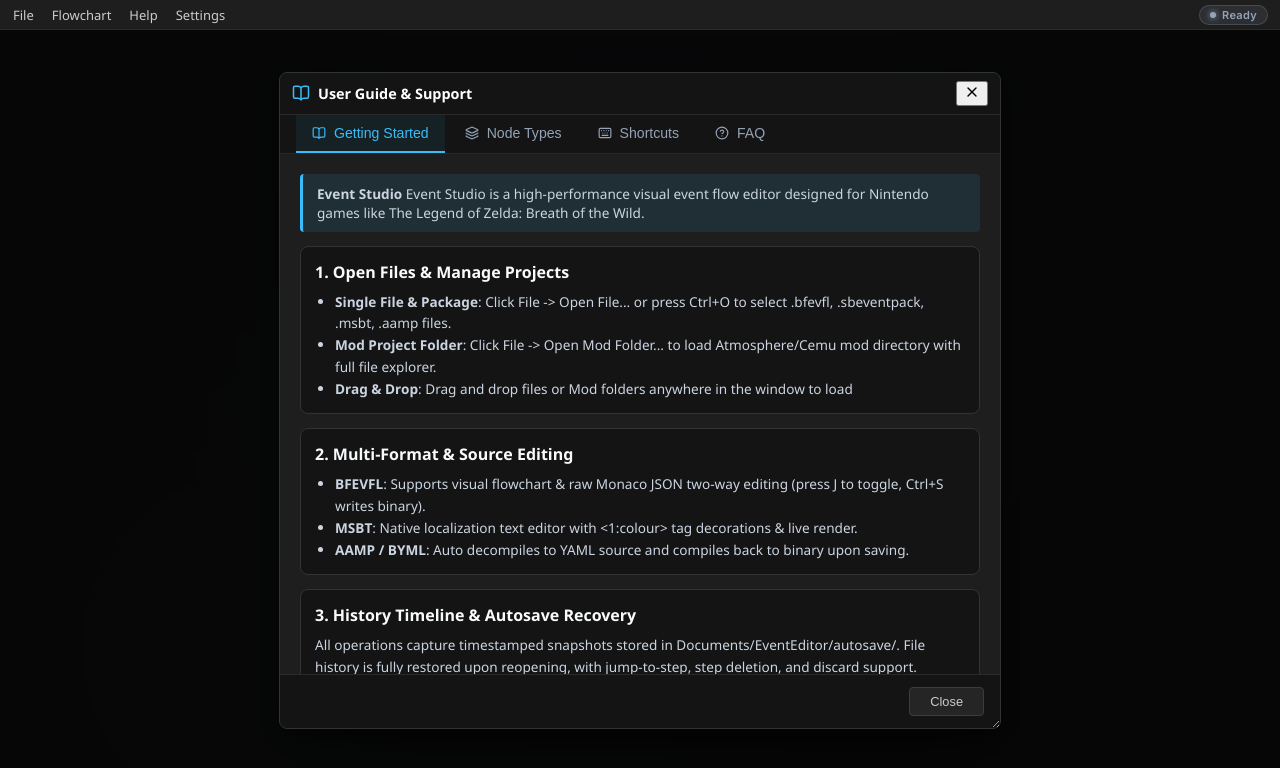
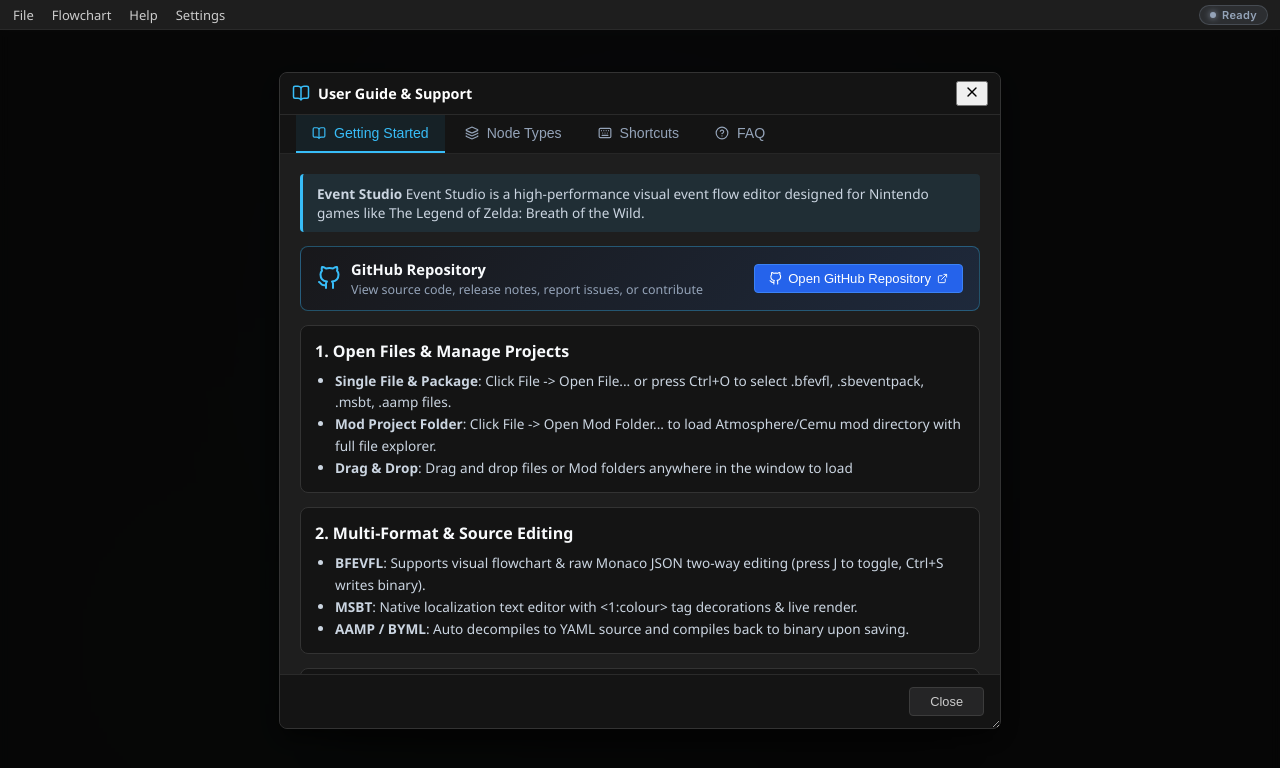
Before and after one commit to k-carbonatedtea/EventStudio, a React (Vite) app: page / in a window 1280 px wide. Both pictures are taken after a click on the button "View User Guide (F1)". Shown: the top 768 px of the page. Built offline with nearby package versions, Linux system fonts and the light colour scheme.

Commit message:
Add GitHub repository links to About and Help modals

```diff
--- a/src/components/AboutModal.tsx
+++ b/src/components/AboutModal.tsx
@@ -1,5 +1,6 @@
 import { useState } from 'react';
-import { X, Info, Code, Heart } from 'lucide-react';
+import { X, Info, Code, Heart, ExternalLink } from 'lucide-react';
+import { openExternalUrl } from '../utils/openExternal';
 import { useTranslation } from '../i18n';
 
 interface AboutModalProps {
@@ -7,10 +8,26 @@
   onClose: () => void;
 }
 
+const GITHUB_REPO_URL = 'https://github.com/k-carbonatedtea/EventStudio';
+
+// GitHub SVG 矢量图标组件
+function GithubIcon({ size = 16, color = 'currentColor' }: { size?: number; color?: string }) {
+  return (
+    <svg width={size} height={size} viewBox="0 0 24 24" fill="none" stroke={color} strokeWidth="2" strokeLinecap="round" strokeLinejoin="round">
+      <path d="M9 19c-5 1.5-5-2.5-7-3m14 6v-3.87a3.37 3.37 0 0 0-.94-2.61c3.14-.35 6.44-1.54 6.44-7A5.44 5.44 0 0 0 20 4.77 5.07 5.07 0 0 0 19.91 1S18.73.65 16 2.48a13.38 13.38 0 0 0-7 0C6.27.65 5.09 1 5.09 1A5.07 5.07 0 0 0 5 4.77a5.44 5.44 0 0 0-1.5 3.78c0 5.42 3.3 6.61 6.44 7A3.37 3.37 0 0 0 9 18.13V22" />
+    </svg>
+  );
+}
+
 // 关于软件弹窗：展示版本信息、使用的开源库列表及社区致谢
 export default function AboutModal({ isOpen, onClose }: AboutModalProps) {
   const { t, locale } = useTranslation();
   const [activeTab, setActiveTab] = useState<'info' | 'libraries' | 'credits'>('info');
+
+  // 打开外部 GitHub 页面
+  const handleOpenGithub = () => {
+    openExternalUrl(GITHUB_REPO_URL);
+  };
 
   if (!isOpen) return null;
 
@@ -95,6 +112,33 @@
               <div style={{ background: '#141414', border: '1px solid #333333', borderRadius: 8, padding: 14 }}>
                 <h4 style={{ margin: '0 0 10px 0', color: '#38bdf8', fontSize: '0.92rem' }}>{t('about.devContactTitle')}</h4>
                 <div style={{ display: 'flex', flexDirection: 'column', gap: 8, fontSize: '0.86rem', color: '#cbd5e1' }}>
+                  <div style={{ display: 'flex', alignItems: 'center', gap: 8, flexWrap: 'wrap' }}>
+                    <span style={{ color: '#94a3b8', width: 75 }}>{t('about.githubLabel')}</span>
+                    <a
+                      href={GITHUB_REPO_URL}
+                      onClick={(e) => {
+                        e.preventDefault();
+                        handleOpenGithub();
+                      }}
+                      style={{
+                        background: 'rgba(56, 189, 248, 0.12)',
+                        border: '1px solid rgba(56, 189, 248, 0.3)',
+                        color: '#38bdf8',
+                        padding: '3px 10px',
+                        borderRadius: 4,
+                        cursor: 'pointer',
+                        fontSize: '0.84rem',
+                        display: 'inline-flex',
+                        alignItems: 'center',
+                        gap: 6,
+                        textDecoration: 'none'
+                      }}
+                    >
+                      <GithubIcon size={13} />
+                      <span>https://github.com/k-carbonatedtea/EventStudio</span>
+                      <ExternalLink size={11} />
+                    </a>
+                  </div>
                   <div style={{ display: 'flex', alignItems: 'center', gap: 8 }}>
                     <span style={{ color: '#94a3b8', width: 75 }}>{t('about.discordLabel')}</span>
                     <code style={{ background: 'rgba(59, 130, 246, 0.15)', color: '#60a5fa', padding: '2px 8px', borderRadius: 4, fontFamily: 'monospace' }}>ylimhs_</code>
--- a/src/components/HelpModal.tsx
+++ b/src/components/HelpModal.tsx
@@ -1,5 +1,6 @@
 import { useState } from 'react';
-import { X, BookOpen, Layers, Keyboard, HelpCircle } from 'lucide-react';
+import { X, BookOpen, Layers, Keyboard, HelpCircle, ExternalLink } from 'lucide-react';
+import { openExternalUrl } from '../utils/openExternal';
 import { useTranslation } from '../i18n';
 
 interface HelpModalProps {
@@ -7,10 +8,26 @@
   onClose: () => void;
 }
 
+const GITHUB_REPO_URL = 'https://github.com/k-carbonatedtea/EventStudio';
+
+// GitHub SVG 矢量图标组件
+function GithubIcon({ size = 16, color = 'currentColor' }: { size?: number; color?: string }) {
+  return (
+    <svg width={size} height={size} viewBox="0 0 24 24" fill="none" stroke={color} strokeWidth="2" strokeLinecap="round" strokeLinejoin="round">
+      <path d="M9 19c-5 1.5-5-2.5-7-3m14 6v-3.87a3.37 3.37 0 0 0-.94-2.61c3.14-.35 6.44-1.54 6.44-7A5.44 5.44 0 0 0 20 4.77 5.07 5.07 0 0 0 19.91 1S18.73.65 16 2.48a13.38 13.38 0 0 0-7 0C6.27.65 5.09 1 5.09 1A5.07 5.07 0 0 0 5 4.77a5.44 5.44 0 0 0-1.5 3.78c0 5.42 3.3 6.61 6.44 7A3.37 3.37 0 0 0 9 18.13V22" />
+    </svg>
+  );
+}
+
 // 使用说明与帮助指南弹窗
 export default function HelpModal({ isOpen, onClose }: HelpModalProps) {
   const { t, locale } = useTranslation();
   const [activeTab, setActiveTab] = useState<'guide' | 'nodes' | 'shortcuts' | 'faq'>('guide');
+
+  // 打开外部 GitHub 仓库页面
+  const handleOpenGithub = () => {
+    openExternalUrl(GITHUB_REPO_URL);
+  };
 
   if (!isOpen) return null;
 
@@ -54,6 +71,44 @@
             <div style={{ display: 'flex', flexDirection: 'column', gap: 14 }}>
               <div className="settings-tip">
                 <strong>Event Studio</strong> {t('help.introDesc1')}
+              </div>
+
+              {/* GitHub 官方开源仓库 */}
+              <div
+                onClick={handleOpenGithub}
+                style={{
+                  background: 'linear-gradient(135deg, #18181b 0%, #1e293b 100%)',
+                  border: '1px solid rgba(56, 189, 248, 0.35)',
+                  borderRadius: 8,
+                  padding: '12px 16px',
+                  display: 'flex',
+                  alignItems: 'center',
+                  justifyContent: 'space-between',
+                  flexWrap: 'wrap',
+                  gap: 12,
+                  cursor: 'pointer'
+                }}
+              >
+                <div style={{ display: 'flex', alignItems: 'center', gap: 10 }}>
+                  <GithubIcon size={24} color="#38bdf8" />
+                  <div>
+                    <div style={{ fontWeight: 600, color: '#f8fafc', fontSize: '0.92rem' }}>{t('help.githubTitle')}</div>
+                    <div style={{ fontSize: '0.78rem', color: '#94a3b8', marginTop: 2 }}>{t('help.githubDesc')}</div>
+                  </div>
+                </div>
+                <button
+                  type="button"
+                  className="am-btn am-btn-primary"
+                  onClick={(e) => {
+                    e.stopPropagation();
+                    handleOpenGithub();
+                  }}
+                  style={{ display: 'inline-flex', alignItems: 'center', gap: 6, padding: '6px 14px', fontSize: '0.82rem', cursor: 'pointer' }}
+                >
+                  <GithubIcon size={13} />
+                  <span>{t('help.openGithub')}</span>
+                  <ExternalLink size={11} />
+                </button>
               </div>
 
               {/* 1. 文件打开与工程管理 */}
@@ -234,7 +289,34 @@
                 <h4 style={{ margin: '0 0 6px 0', color: '#f8fafc' }}>{t('help.faqFeedbackTitle')}</h4>
                 <div style={{ fontSize: '0.85rem', color: '#94a3b8', lineHeight: 1.6 }}>
                   {t('help.faqFeedbackDesc')}
-                  <div style={{ marginTop: 6, display: 'flex', flexDirection: 'column', gap: 4, color: '#cbd5e1' }}>
+                  <div style={{ marginTop: 8, display: 'flex', flexDirection: 'column', gap: 6, color: '#cbd5e1' }}>
+                    <div style={{ display: 'flex', alignItems: 'center', gap: 8, flexWrap: 'wrap' }}>
+                      <span>• <strong>GitHub:</strong></span>
+                      <a
+                        href={GITHUB_REPO_URL}
+                        onClick={(e) => {
+                          e.preventDefault();
+                          handleOpenGithub();
+                        }}
+                        style={{
+                          background: 'rgba(56, 189, 248, 0.12)',
+                          border: '1px solid rgba(56, 189, 248, 0.3)',
+                          color: '#38bdf8',
+                          padding: '3px 10px',
+                          borderRadius: 4,
+                          cursor: 'pointer',
+                          fontSize: '0.84rem',
+                          display: 'inline-flex',
+                          alignItems: 'center',
+                          gap: 6,
+                          textDecoration: 'none'
+                        }}
+                      >
+                        <GithubIcon size={13} />
+                        <span>https://github.com/k-carbonatedtea/EventStudio</span>
+                        <ExternalLink size={11} />
+                      </a>
+                    </div>
                     <div>• <strong>Discord:</strong> <code style={{ color: '#60a5fa' }}>ylimhs_</code> {t('about.or')} <code style={{ color: '#60a5fa' }}>carbonatedtea</code></div>
                     <div>• <strong>QQ:</strong> <code style={{ color: '#34d399' }}>2875285430</code></div>
                   </div>
--- a/src/i18n/locales/en.ts
+++ b/src/i18n/locales/en.ts
@@ -283,6 +283,7 @@
       'Built-in YAML / AAMP / BYML parameter editing tools.',
     ],
     devContactTitle: 'Developer Contact & Community',
+    githubLabel: 'GitHub:',
     discordLabel: 'Discord:',
     qqLabel: 'QQ:',
     or: 'or',
--- a/src/i18n/locales/enHelp.ts
+++ b/src/i18n/locales/enHelp.ts
@@ -11,6 +11,9 @@
   introDesc1: 'Event Studio is a high-performance visual event flow editor designed for Nintendo games like The Legend of Zelda: Breath of the Wild.',
   introDesc2: 'With intuitive node flowcharts, you can easily edit NPC dialogues, quest progressions, cutscene triggers, and camera movements.',
   introDesc3: 'Supports direct editing and saving of .bfevfl binary files as well as .sbeventpack / .pack archives.',
+  githubTitle: 'GitHub Repository',
+  githubDesc: 'View source code, release notes, report issues, or contribute',
+  openGithub: 'Open GitHub Repository',
   nodeActionDesc: 'Defines specific actions performed by actors or the system, such as playing animations, opening dialogues, playing audio, or teleporting players.',
   nodeSwitchDesc: 'Conditional branch node that routes execution based on the return value of a query function.',
   nodeForkDesc: 'Parallel fork node that splits a single flow into multiple concurrent execution branches.',
--- a/src/i18n/locales/zh.ts
+++ b/src/i18n/locales/zh.ts
@@ -283,6 +283,7 @@
       '内置 YAML / AAMP / BYML 参数编辑工具。',
     ],
     devContactTitle: '开发者联系与交流',
+    githubLabel: 'GitHub:',
     discordLabel: 'Discord:',
     qqLabel: 'QQ:',
     or: '或',
--- a/src/i18n/locales/zhHelp.ts
+++ b/src/i18n/locales/zhHelp.ts
@@ -11,6 +11,9 @@
   introDesc1: 'Event Studio 是一款专为任天堂《塞尔达传说：旷野之息》等游戏打造的高性能可视化事件流 (EventFlow) 编辑工具。',
   introDesc2: '通过直观的节点图表，您可以轻松编辑 NPC 剧情对话、任务流向、过场动画逻辑及镜头动作。',
   introDesc3: '本编辑器支持直接打开与写回 .bfevfl 二进制文件以及 .sbeventpack / .pack 封包归档。',
+  githubTitle: 'GitHub 开源仓库',
+  githubDesc: '查看项目源代码、更新日志、提交 Issue 反馈或参与开源贡献',
+  openGithub: '访问 GitHub 仓库',
   nodeActionDesc: '定义角色或系统执行的具体行为，如播放动画、触发对话、播放音效或传送玩家。',
   nodeSwitchDesc: '条件分支节点，根据传入的查询函数 (Query) 的返回值分流至不同的执行路径。',
   nodeForkDesc: '并行分支节点，将单一流程分流为多条同时执行的并行支线。',
--- a/src/i18n/types.ts
+++ b/src/i18n/types.ts
@@ -277,6 +277,7 @@
     featuresTitle: string;
     features: string[];
     devContactTitle: string;
+    githubLabel: string;
     discordLabel: string;
     qqLabel: string;
     or: string;
@@ -300,6 +301,9 @@
     introDesc1: string;
     introDesc2: string;
     introDesc3: string;
+    githubTitle: string;
+    githubDesc: string;
+    openGithub: string;
     nodeActionDesc: string;
     nodeSwitchDesc: string;
     nodeForkDesc: string;
--- /dev/null
+++ b/src/utils/openExternal.ts
@@ -0,0 +1,34 @@
+import { invoke } from '@tauri-apps/api/core';
+import { openUrl } from '@tauri-apps/plugin-opener';
+
+// 在默认浏览器中安全打开外部链接（支持 Rust 原生与前端多重保底）
+export async function openExternalUrl(url: string): Promise<void> {
+  // 1. 优先调用后端 Rust 命令直接调用系统默认浏览器打开
+  try {
+    await invoke('open_external_url', { url });
+    return;
+  } catch (err) {
+    console.warn('Native open_external_url failed, trying plugin-opener:', err);
+  }
+
+  // 2. 备选尝试 @tauri-apps/plugin-opener
+  try {
+    await openUrl(url);
+    return;
+  } catch (err) {
+    console.warn('plugin-opener openUrl failed, trying fallback:', err);
+  }
+
+  // 3. 兜底方案：动态创建 a 标签触发点击
+  try {
+    const link = document.createElement('a');
+    link.href = url;
+    link.target = '_blank';
+    link.rel = 'noopener noreferrer';
+    document.body.appendChild(link);
+    link.click();
+    document.body.removeChild(link);
+  } catch {
+    window.open(url, '_blank');
+  }
+}
```
Also changed, not shown: 1 other file (tests, documents, lock files or other folders).
